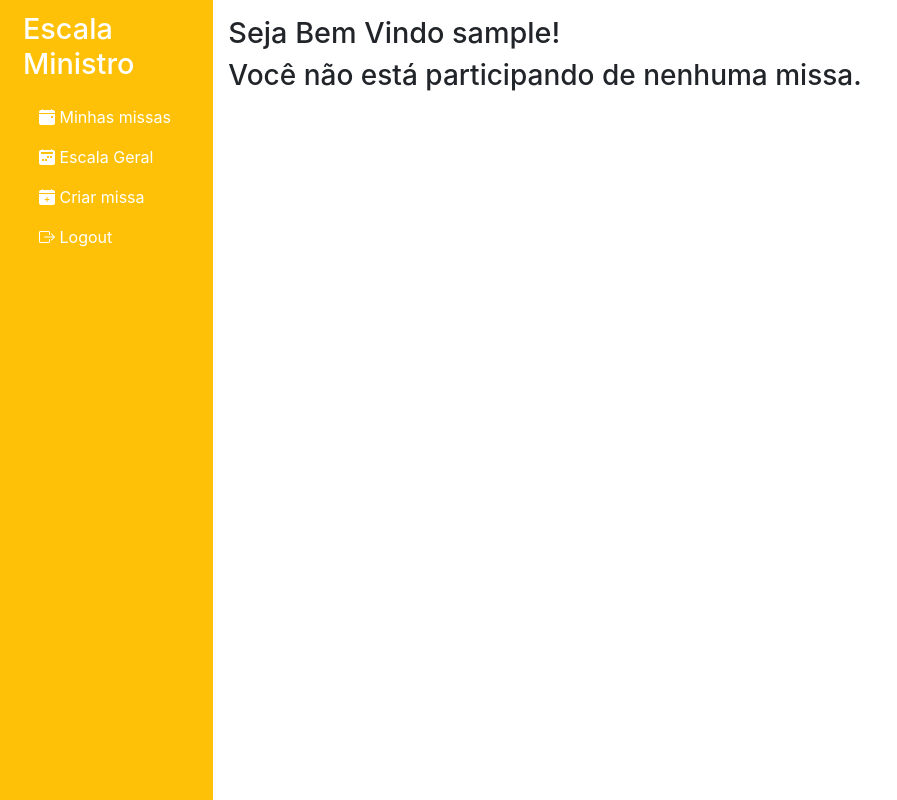
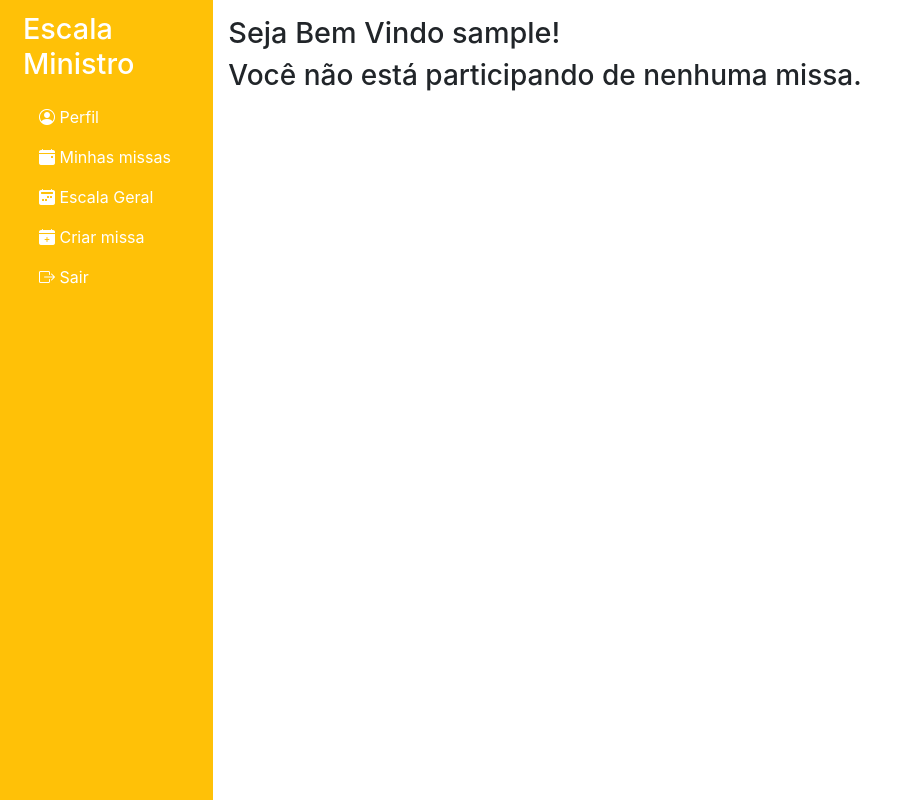
Before and after one commit to joaolucas14/projeto_escala, a Django app: page /agenda in a window 1280 px wide. Shown: the whole page, without its empty margins (0-897 px from the left). Run offline with Django 5.2, Linux system fonts and the light colour scheme; the visitor is signed in with stand-in values (Sample User, id 1); data that the repository does not hold is empty; some libraries are stand-ins or nearby versions.

Commit message:
criando a página de perfil e alterando outros detalhes no base_home

```diff
--- a/escala/templates/base_home.html
+++ b/escala/templates/base_home.html
@@ -13,6 +13,9 @@
     h1{
         font-size: 1.8em;
     }
+    #id_username_helptext {
+      display: none;
+  }
   </style>
 </head>
 <body>
@@ -27,6 +30,13 @@
             </h1>
           </a>
           <ul class="nav nav-pills flex-column mt-2">
+            <li class="nav-item py-sm-0">
+              <a href="{% url 'perfil' %}" class="nav-link text-white">
+
+                <i class="bi bi-person-circle"></i>
+                <span class="fs-4 d-none ms-3 d-sm-inline"> Perfil</span>
+              </a>
+            </li>
             <li class="nav-item py-sm-0">
               <a href="{% url 'agenda' %}" class="nav-link text-white">
 
@@ -54,7 +64,7 @@
             </form>
             <a href="#" onclick="event.preventDefault(); document.getElementById('logout-form').submit();" class="nav-link text-white">
               <i class="bi bi-box-arrow-right"></i>
-              Logout</a>
+              <span class="fs-4 d-none ms-3 d-sm-inline">Sair</span>
             </a>
           </li>
           </ul>
--- a/escala/templates/escala/agenda.html
+++ b/escala/templates/escala/agenda.html
@@ -6,17 +6,19 @@
     <div class="container mt-4">
         <ul class="list-group list-group-flush d-flex flex-row flex-wrap">
             {% for missa in missas %}
-            <li class="list-group-item me-3 border mb-5 mr-2">
+            <li class="list-group-item me-3 border mb-5 mr-2 d-flex flex-column">
+                <div>
                     <strong>Data:</strong> {{ missa.data }} <br>
                     <strong>Horário:</strong> {{ missa.horario }} <br>
                     <strong>Pessoas:</strong>
-                <ul class="list-unstyled">
+                    <ul class="list-unstyled mb-2">
                         {% for pessoa in missa.pessoas.all %}
                         <li><i class="bi bi-arrow-right-circle-fill ml-5 mr-1"></i>{{ pessoa.username }}</li>
                         {% endfor %}
                     </ul>
+                </div>
                 {% if user.is_superuser %}
-                    <a href="{% url 'editar-missa' missa.id %}" class="btn btn-warning text-white fw-bold btn-sm mt-3">Editar</a>
+                <a href="{% url 'editar-missa' missa.id %}" class="btn btn-warning text-white fw-bold btn-sm mt-auto">Editar</a>
                 {% endif %}
             </li>
             {% endfor %}
--- a/escala/views.py
+++ b/escala/views.py
@@ -3,7 +3,7 @@ from django.contrib.auth import authenticate, login
 from django.http import HttpResponseRedirect
 from django.urls import reverse_lazy
 from django.views.generic import FormView, UpdateView
-from .forms import CustomLoginForm, RegisterForm, MissaForm
+from .forms import CustomLoginForm, RegisterForm, MissaForm, PerfilForm
 from django.views.generic.edit import CreateView
 from .models import Missa
 from django.contrib.auth.mixins import LoginRequiredMixin
@@ -60,7 +60,10 @@ class RegistroMissa(LoginRequiredMixin, CreateView):
 
     def get_form(self, form_class=None):
         form = super().get_form(form_class)
-        form.fields['horario'].widget.choices = [(choice.strftime('%H:%M:%S'), label) for choice, label in Missa.HORARIOS_CHOICES]
+        form.fields['horario'].widget.choices = [
+            (choice.strftime('%H:%M:%S'), label)
+            for choice, label in Missa.HORARIOS_CHOICES
+            ]
         return form
 
 
@@ -69,3 +72,13 @@ class EditarMissa(LoginRequiredMixin, UpdateView):
     form_class = MissaForm
     template_name = 'registration/editar_missa.html'
     success_url = reverse_lazy('agenda')
+
+
+class Perfil(LoginRequiredMixin, UpdateView):
+    model = UsuarioCustomizado
+    form_class = PerfilForm
+    template_name = 'perfil/perfil.html'
+    success_url = reverse_lazy('perfil')
+
+    def get_object(self, queryset=None):
+        return self.request.user
--- a/setup/urls.py
+++ b/setup/urls.py
@@ -1,6 +1,6 @@
 from django.contrib import admin
 from django.urls import path
-from escala.views import Inicio, CustomLoginView, RegisterView, RegistroMissa, Agenda, EscalaGeral, EditarMissa
+from escala.views import Inicio, CustomLoginView, RegisterView, RegistroMissa, Agenda, EscalaGeral, EditarMissa, Perfil
 from django.contrib.auth.views import LogoutView
 
 urlpatterns = [
@@ -13,5 +13,5 @@ urlpatterns = [
     path("registro/", RegisterView.as_view(), name="registro"),
     path("cadastro_missa/", RegistroMissa.as_view(), name="cadastro_missa"),
     path('editar-missa/<int:pk>/', EditarMissa.as_view(), name='editar-missa'),
-
+    path('perfil/', Perfil.as_view(), name='perfil'),
 ]
```
Also changed, not shown: escala/forms.py (+44 -4 lines), escala/templates/escala/escala_geral.html (+9 -3 lines), escala/templates/perfil/perfil.html (added, +13 -0 lines). Lines whose indentation alone changed are shown as unchanged.
